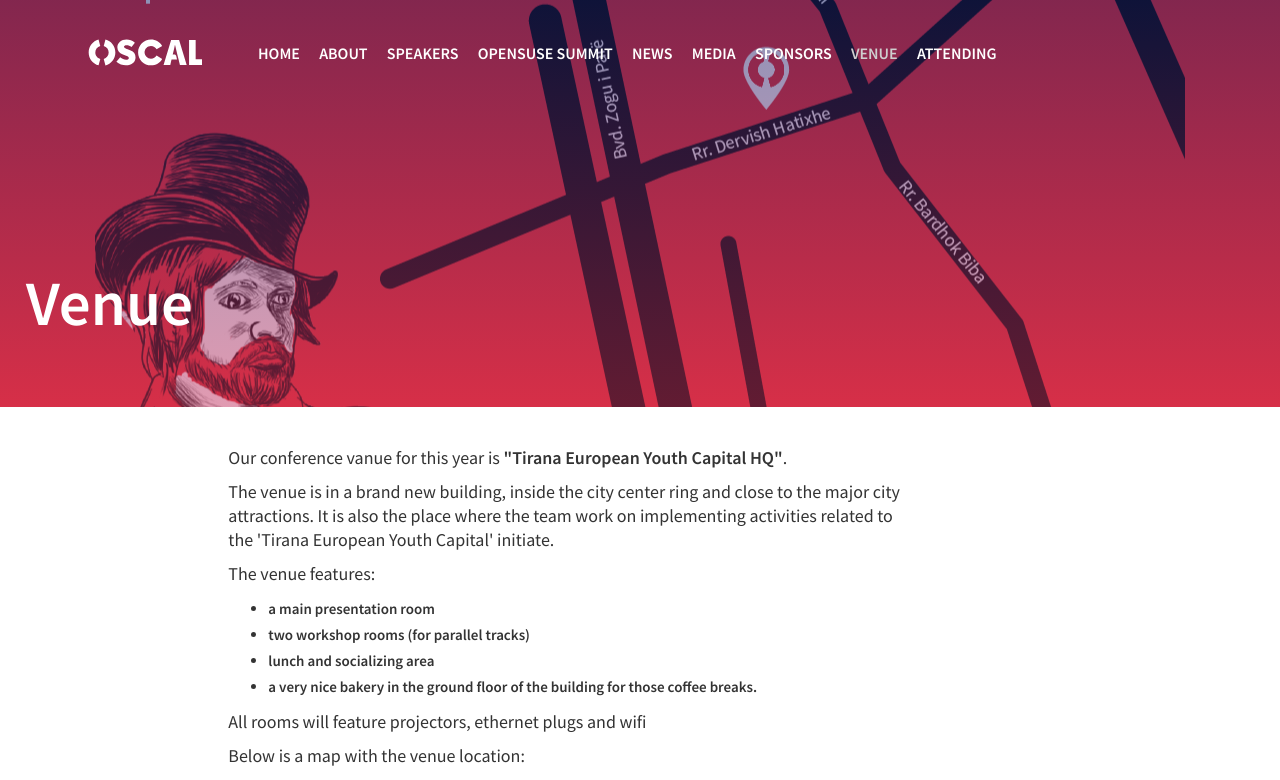
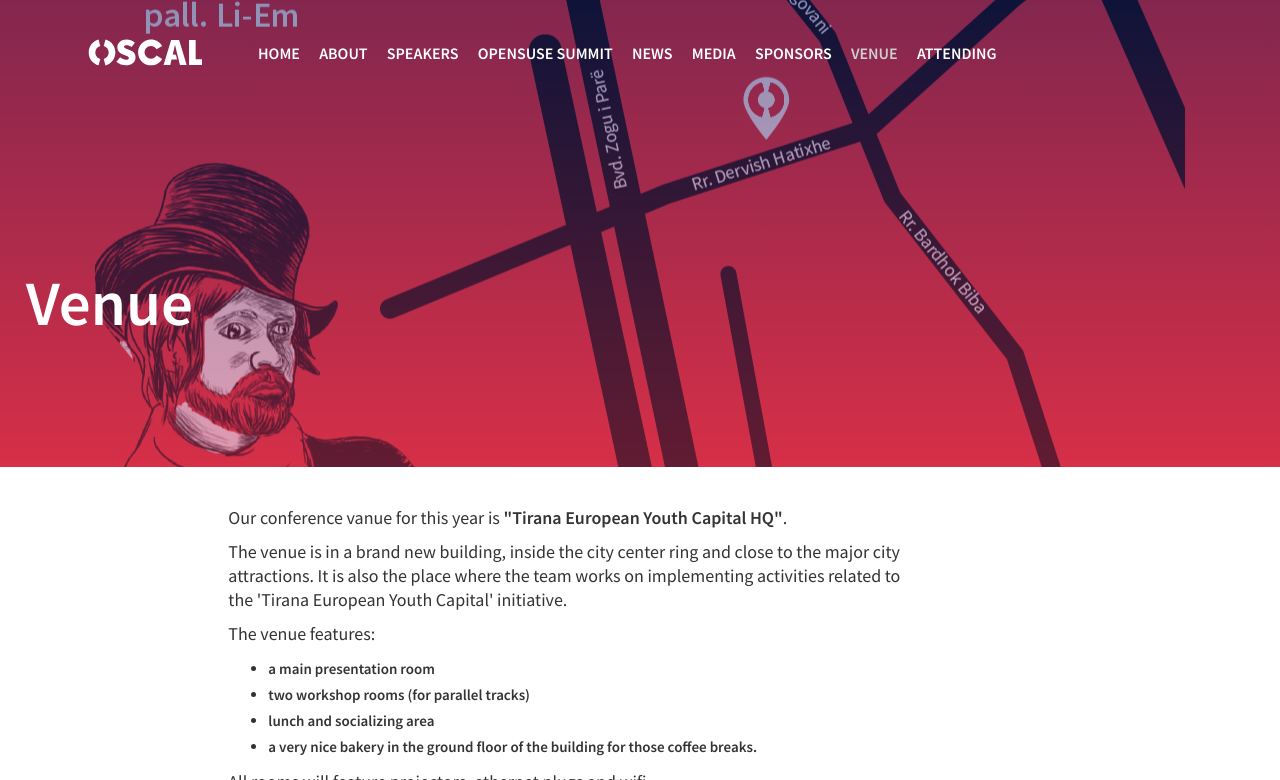
Before and after one commit to OpenLabsHackerspace/OSCAL2022-website, a Jekyll site: the page built from venue.html, in a window 1280 px wide and 1400 px high, cut to the strip 0-780 px from the top of the window. Built offline with Jekyll 4.4.1, drawn with Linux system fonts in a browser that asks for light colours; comment, search, counter and statistics services are not loaded.

Commit message:
fix typo in venu blogpost and page; fix mobile issue for open susse summit page

```diff
--- a/_includes/open-susse-info.html
+++ b/_includes/open-susse-info.html
@@ -1,4 +1,4 @@
-<section class="cfp-info content-wrapper">
+<section class="content-wrapper">
     <div class="col-md-10 col-sm-10 col-lg-offset-1 col-md-offset-1 col-sm-offset-1 text-left">
         <p>
             The <a href="https://events.opensuse.org/" target="_blank">openSUSE Summit at OSCAL 2022</a>
--- a/_posts/2022-06-06-venue.markdown
+++ b/_posts/2022-06-06-venue.markdown
@@ -23,7 +23,7 @@
 View on <a href="https://osm.org/go/xexSa4ujI?m=">openstreetmaps.org</a>
 
 <p>
-The venue is in a brand new building, inside the city center ring and close to the  major city attractions. It is also the place where the team work on implementing activities related to the 'Tirana European Youth Capital' initiate The venue features:
+The venue is in a brand new building, inside the city center ring and close to the  major city attractions. It is also the place where the team work on implementing activities related to the 'Tirana European Youth Capital' initiative. The venue features:
 </p>
 <ul>
     <li>a main presentation room </li>
--- a/venue.html
+++ b/venue.html
@@ -8,7 +8,7 @@
 
 <p>Our conference vanue for this year is <strong>"Tirana European Youth Capital HQ"</strong>.</p>
 
-<p>The venue is in a brand new building, inside the city center ring and close to the  major city attractions. It is also the place where the team work on implementing activities related to the 'Tirana European Youth Capital' initiate.</p>
+<p>The venue is in a brand new building, inside the city center ring and close to the  major city attractions. It is also the place where the team works on implementing activities related to the 'Tirana European Youth Capital' initiative.</p>
 
 <p>The venue features:</p>
 <ul>
```
Also changed, not shown: _sass/partials/_helper.scss (+6 -2 lines), css/main.css.
